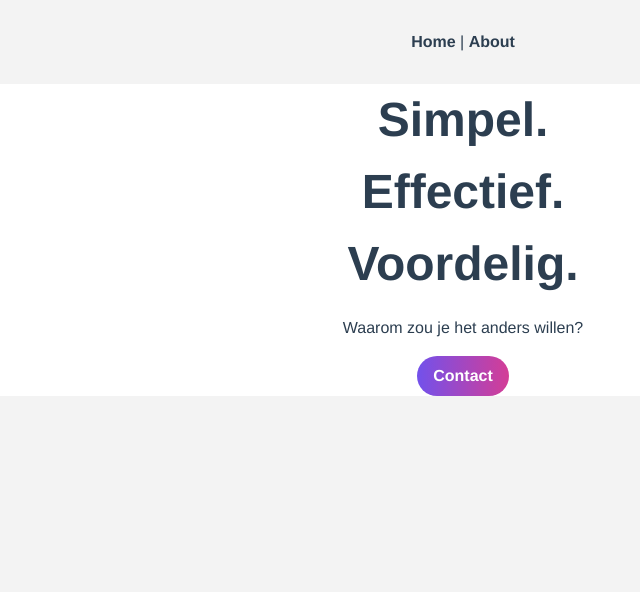
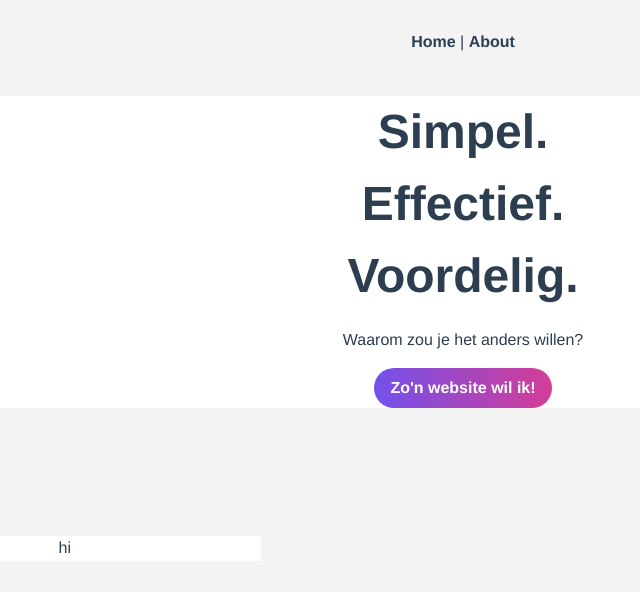
Before and after one commit to LarsBreuren/websiteFabriek, a Vue app: page /#/ in a window 1280 px wide. Shown: the top 592 px of the page, without its empty margins (177-817 px from the left). Built offline with nearby package versions, Linux system fonts and the light colour scheme; what tailwindcss-ripple would draw is missing.

Commit message:
usp added and vuetify mdi icons

```diff
--- a/public/index.html
+++ b/public/index.html
@@ -13,5 +13,6 @@
     </noscript>
     <div id="app"></div>
     <!-- built files will be auto injected -->
+
   </body>
 </html>
--- a/src/assets/scss/app.scss
+++ b/src/assets/scss/app.scss
@@ -1,4 +1,5 @@
 @import url('https://fonts.googleapis.com/css2?family=Open+Sans:wght@400;700&display=swap');
+@import '../../../node_modules/@mdi/font/css/materialdesignicons.min.css';
 @import 'tailwindcss/base';
 @import 'tailwindcss/components';
 
@@ -16,6 +17,10 @@ body {
 
 a,p{
     font-size: 16px;
+}
+
+.wrapper{
+  border-radius: 1.5rem;
 }
 
 .ctaButton{
--- a/src/components/HeroBanner/HeroBanner.vue
+++ b/src/components/HeroBanner/HeroBanner.vue
@@ -10,7 +10,7 @@
             </h1>
            <div class="w-full text-center mt-16"> <p> Waarom zou je het anders willen? </p></div>
          <router-link to="/">
-            <div class="ctaButton mt-16">Contact</div>
+            <div class="ctaButton mt-16">Zo'n website wil ik!</div>
         </router-link>
         </div>
         <div class=" lg:w-1/3 flex justify-end lg:justify-center">
--- a/src/components/HeroBanner/hero-banner.scss
+++ b/src/components/HeroBanner/hero-banner.scss
@@ -1,6 +1,3 @@
-.wrapper{
-    border-radius: 1.5rem;
-}
 .pill1{
     display: none;
 }
--- /dev/null
+++ b/src/components/Usp/Usp.vue
@@ -0,0 +1,11 @@
+<template>
+    <div class="flex wrapper mt-128">
+        <div class="bg-white usp">
+            hi
+            <v-icon>mdi-close</v-icon>
+        </div>
+    </div>
+  </template>
+
+
+  <style scoped lang="scss" src="@/components/Usp/usp.scss"></style>
--- /dev/null
+++ b/src/components/Usp/usp.scss
@@ -0,0 +1,14 @@
+
+.usp{
+    width: calc(33.33333% - 1em);
+    margin: 0 .5em;
+}
+@screen sm{
+
+}
+@screen md{
+
+}
+@screen lg {
+
+  }
--- a/src/main.ts
+++ b/src/main.ts
@@ -4,10 +4,13 @@ import router from "./router";
 import store from "./store";
 import './assets/scss/app.scss';
 
+import vuetify from '@/plugins/vuetify';
+
 Vue.config.productionTip = false;
 
 new Vue({
   router,
   store,
+  vuetify,
   render: h => h(App)
 }).$mount("#app");
--- /dev/null
+++ b/src/plugins/vuetify.ts
@@ -0,0 +1,23 @@
+import Vue from 'vue';
+import Vuetify from 'vuetify/lib';
+
+Vue.use(Vuetify);
+
+export default new Vuetify({
+  theme: {
+    options: {
+      customProperties: true,
+    },
+    themes: {
+      light: {
+        primary: '#15468E',
+        secondary: '#424242',
+        accent: '#82B1FF',
+        error: '#FF5252',
+        info: '#2196F3',
+        success: '#4CAF50',
+        warning: '#FFC107',
+      },
+    },
+  },
+});
--- a/src/views/Home.vue
+++ b/src/views/Home.vue
@@ -2,6 +2,7 @@
   <div class="container">
     <!-- <HelloWorld msg="This is the beginning" /> -->
     <HeroBanner></HeroBanner>
+    <Usp></Usp>
   </div>
 </template>
 
@@ -9,11 +10,13 @@
 import { Component, Vue } from "vue-property-decorator";
 import HelloWorld from "@/components/HelloWorld.vue";
 import HeroBanner from "@/components/HeroBanner/HeroBanner.vue";
+import Usp from "@/components/Usp/Usp.vue";
 
 @Component({
   components: {
     HelloWorld,
     HeroBanner,
+    Usp
   }
 })
 export default class Home extends Vue {}
```
Also changed, not shown: package.json (+6 -2 lines), tsconfig.json (+9 -15 lines), 2 other files (tests, documents, lock files or other folders).
